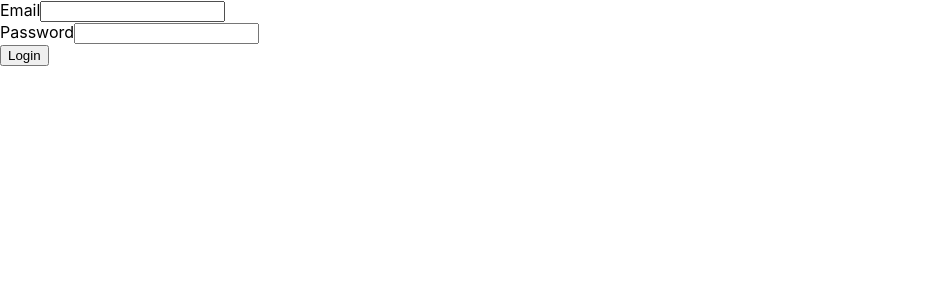
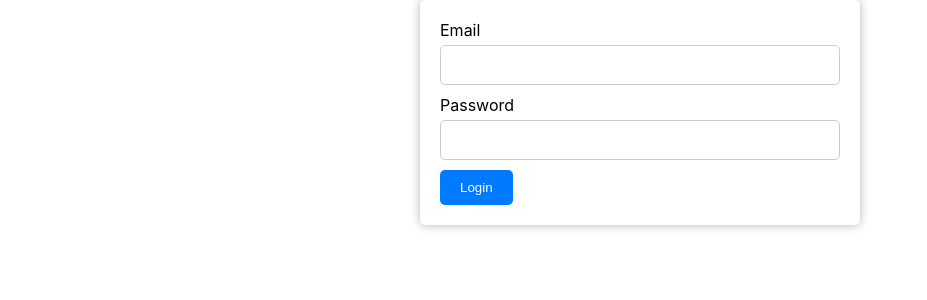
Before and after one commit to ravindrakumarkumawat/order-management-tool, a React (Create React App) app: page / in a window 1280 px wide. Shown: the top 300 px of the page, without its empty margins (0-927 px from the left). Built offline with nearby package versions, Linux system fonts and the light colour scheme.

Commit message:
Added the routing

```diff
--- a/src/context/authentication/authContextProvider.js
+++ b/src/context/authentication/authContextProvider.js
@@ -1,7 +1,8 @@
 import React, { useEffect, createContext, useReducer, useMemo } from 'react'
 import { SIGN_IN_USER, SIGN_OUT_USER } from './authTypes'
 import { reducer } from './authReducer'
-
+import { useHistory } from 'react-router-dom';
+import mockData from '../../mock/mockData.json'
 const initialState = {
   isSignedIn: false,
   user: null
@@ -11,34 +12,30 @@ export const AuthContext = createContext()
 
 export const AuthContextProvider = (props) => {
   const [state, dispatch] = useReducer(reducer, initialState)
-  const authUser = useMemo(() => ({
-    uid: '6avert352b32b4n2',
-    photo: `https://google.com/`,
-    email: 'ravindra@gmail.com',
-    displayName: 'ravindra'
-  }), [])
-  useEffect (() => {
-    if (authUser) {
-    // User is logged in
-    dispatch(
+  const history = useHistory();
+
+  const loginUser = ({ email, username, password }) => {
+    const user = mockData.users.find((user) => ((user.username=== username || user.email === email) && user.password === password));
+    if(user) {
+      dispatch(
         {
         type: SIGN_IN_USER,
         payload: {
-            uid: authUser.uid,
-            photo: authUser.photoURL,
-            email: authUser.email,
-            displayName: authUser.displayName
+          email,
+          username,
+          password
         }
-    })
+      })
+      history.push('/orders');
     } else {
-    // User is logged out
-    dispatch({type: SIGN_OUT_USER})
+      // User is logged out
+      dispatch({type: SIGN_OUT_USER})
     }
-  }, [authUser])
-
+  }
   return <AuthContext.Provider
             value={{
               isSignedIn: state.isSignedIn,
-              user: state.user
+              user: state.user,
+              login: loginUser,
             }}>{props.children}</AuthContext.Provider>
 }
--- a/src/index.css
+++ b/src/index.css
@@ -11,3 +11,15 @@ code {
   font-family: source-code-pro, Menlo, Monaco, Consolas, 'Courier New',
     monospace;
 }
+
+.k-flex {
+  display: flex;
+}
+
+.k-jcc {
+  justify-content: center;
+}
+
+.k-aic {
+  align-items: center;
+}
--- /dev/null
+++ b/src/mock/mockData.json
@@ -0,0 +1,14 @@
+{
+    "users": [
+      {
+        "username": "john",
+        "email": "john@example.com",
+        "password": "password1"
+      },
+      {
+        "username": "jane",
+        "email": "jane@example.com",
+        "password": "password2"
+      }
+    ]
+  }
--- a/src/pages/Login.js
+++ /dev/null
@@ -1,83 +0,0 @@
-import React, { useState } from 'react';
-import { isValidEmail, isValidPassword, isValidUserName } from '../utils/validations';
-
-const Login = () => {
-  const [email, setEmail] = useState('');
-  const [password, setPassword] = useState('');
-  const [emailError, setEmailError] = useState('');
-  const [passwordError, setPasswordError] = useState('');
-
-  const handleEmailChange = (e) => {
-    setEmail(e.target.value);
-    setEmailError('');
-  };
-
-  const handlePasswordChange = (e) => {
-    setPassword(e.target.value);
-    setPasswordError('');
-  };
-
-  const handleSubmit = (e) => {
-    e.preventDefault();
-    // Perform login validation here
-  };
-
-  const validate = () => {
-    let isValid = true;
-
-    if (!email.includes('@') || !email.includes('.')) {
-      setEmailError('Please enter a valid email address.');
-      isValid = false;
-    }
-
-    if (password.length < 6) {
-      setPasswordError('Password must be at least 6 characters long.');
-      isValid = false;
-    }
-
-    if(!isValidEmail(email) && !isValidUserName(email)) {
-      setEmailError('Please enter a valid email address or username.');
-      isValid = false
-    }
-
-    if(!isValidPassword) {
-      setPasswordError('Password must be at least 6 characters long.');
-      isValid = false
-    }
-    if(isValid) {
-      setEmailError('')
-      setPasswordError('')
-    }
-    return isValid;
-  };
-
-  return (
-    <form onSubmit={handleSubmit}>
-      <div>
-        <label htmlFor="email">Email</label>
-        <input
-          type="email"
-          id="email"
-          value={email}
-          onChange={handleEmailChange}
-        />
-        {emailError && <span className="error">{emailError}</span>}
-      </div>
-      <div>
-        <label htmlFor="password">Password</label>
-        <input
-          type="password"
-          id="password"
-          value={password}
-          onChange={handlePasswordChange}
-        />
-        {passwordError && <span className="error">{passwordError}</span>}
-      </div>
-      <button type="submit" disabled={!validate}>
-        Login
-      </button>
-    </form>
-  );
-};
-
-export default Login;
--- /dev/null
+++ b/src/pages/Login/index.css
@@ -0,0 +1,60 @@
+.container {
+    max-width: 400px;
+    margin: 0 auto;
+    padding: 20px;
+    background-color: #fff;
+    border-radius: 5px;
+    box-shadow: 0 0 10px rgba(0, 0, 0, 0.3);
+  }
+label {
+    display: block;
+    margin-bottom: 5px;
+  }
+
+  input[type="text"],
+  input[type="email"],
+  input[type="password"] {
+    width: 100%;
+    padding: 10px;
+    font-size: 16px;
+    border: 1px solid #ccc;
+    border-radius: 5px;
+    box-sizing: border-box;
+    margin-bottom: 10px;
+  }
+
+  input[type="text"]:invalid,
+  input[type="email"]:invalid,
+  input[type="password"]:invalid {
+    border-color: #ff0000;
+  }
+
+  .error-message {
+    color: #ff0000;
+    font-size: 14px;
+  }
+
+  button {
+    background-color: #007bff;
+    color: #fff;
+    padding: 10px 20px;
+    border: none;
+    border-radius: 5px;
+    cursor: pointer;
+  }
+
+  button:active {
+    background-color: #0062cc;
+  }
+
+  button[disabled] {
+    background-color: #ccc;
+    cursor: not-allowed;
+    opacity: 0.5;
+  }
+  @media screen and (max-width: 480px) {
+    .container {
+      max-width: 100%;
+      padding: 10px;
+    }
+  }
--- /dev/null
+++ b/src/pages/Login/index.js
@@ -0,0 +1,96 @@
+import React, { useState, useContext } from 'react';
+import { AuthContext } from '../../context/authentication/authContextProvider';
+import { isValidEmail, isValidPassword, isValidUserName } from '../../utils/validations';
+import './index.css';
+
+const Login = () => {
+  const { login } = useContext(AuthContext)
+  const [email, setEmail] = useState('');
+  const [password, setPassword] = useState('');
+  const [emailError, setEmailError] = useState('');
+  const [passwordError, setPasswordError] = useState('');
+
+  const handleEmailChange = (e) => {
+    setEmail(e.target.value);
+    setEmailError('');
+  };
+
+  const handlePasswordChange = (e) => {
+    setPassword(e.target.value);
+    setPasswordError('');
+  };
+
+  const handleSubmit = (e) => {
+    e.preventDefault();
+    // Perform login validation here
+    if(!validate()) return
+    login({
+      email,
+      username: email.split('@')[0],
+      password
+    })
+    console.log(email, password, emailError, passwordError)
+
+  };
+
+  const validate = () => {
+    let isValid = true;
+    console.log('validate...')
+    if (!email.includes('@') || !email.includes('.')) {
+      setEmailError('Please enter a valid email address.');
+      isValid = false;
+    }
+
+    if (password.length < 6) {
+      setPasswordError('Password must be at least 6 characters long.');
+      isValid = false;
+    }
+
+    if(!isValidEmail(email) && !isValidUserName(email)) {
+      setEmailError('Please enter a valid email address or username.');
+      isValid = false
+    }
+
+    if(!isValidPassword) {
+      setPasswordError('Password must be at least 6 characters long.');
+      isValid = false
+    }
+    if(isValid) {
+      setEmailError('')
+      setPasswordError('')
+    }
+    return isValid;
+  };
+
+  return (
+    <div className="container">
+      <form onSubmit={handleSubmit}>
+        <div>
+          <label htmlFor="email">Email</label>
+          <input
+            type="text"
+            id="email"
+            value={email}
+            onChange={handleEmailChange}
+          />
+        </div>
+        <div>{emailError && <span className="error-message">{emailError}</span>}</div>
+        <div>
+          <label htmlFor="password">Password</label>
+          <input
+            type="password"
+            id="password"
+            value={password}
+            onChange={handlePasswordChange}
+          />
+        </div>
+        <div>{passwordError && <span className="error-message">{passwordError}</span>}</div>
+        <button type="submit">
+          Login
+        </button>
+      </form>
+    </div>
+  );
+};
+
+export default Login;
```
